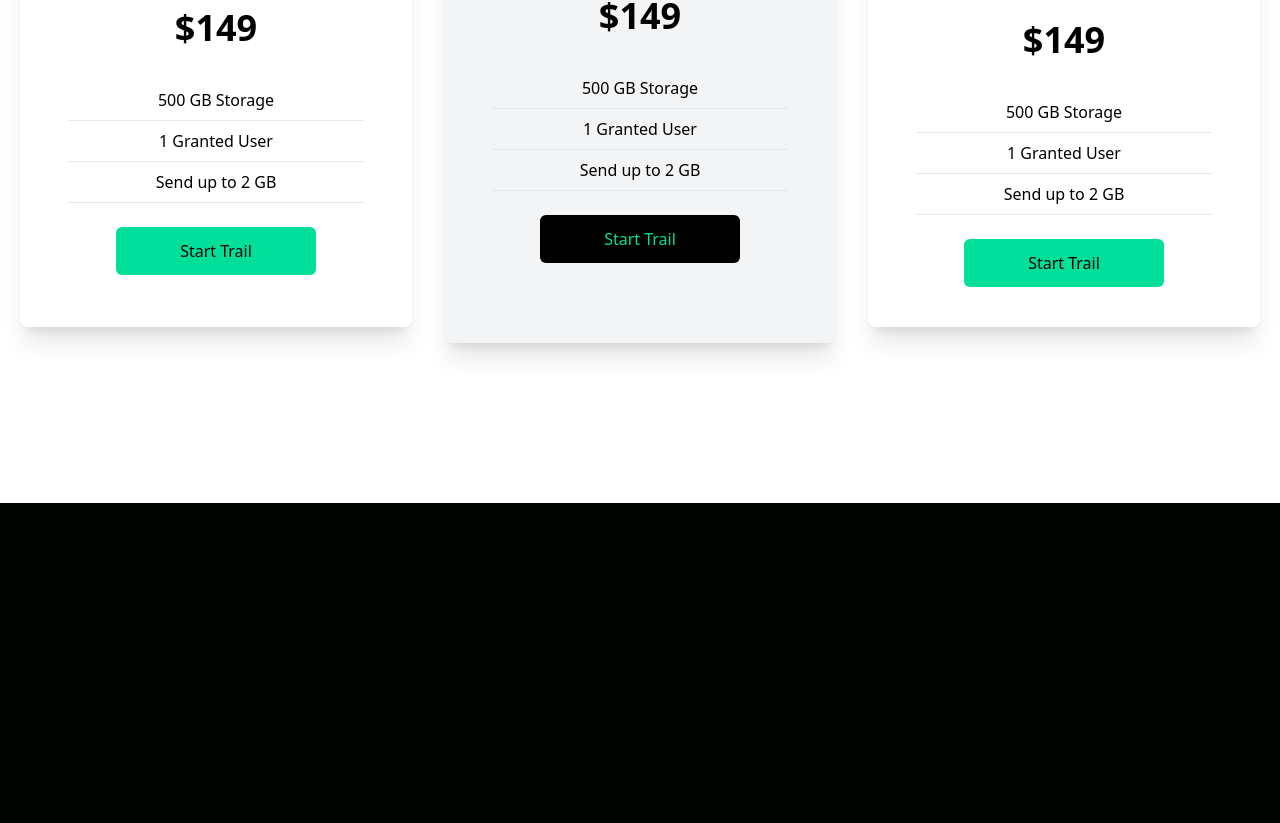
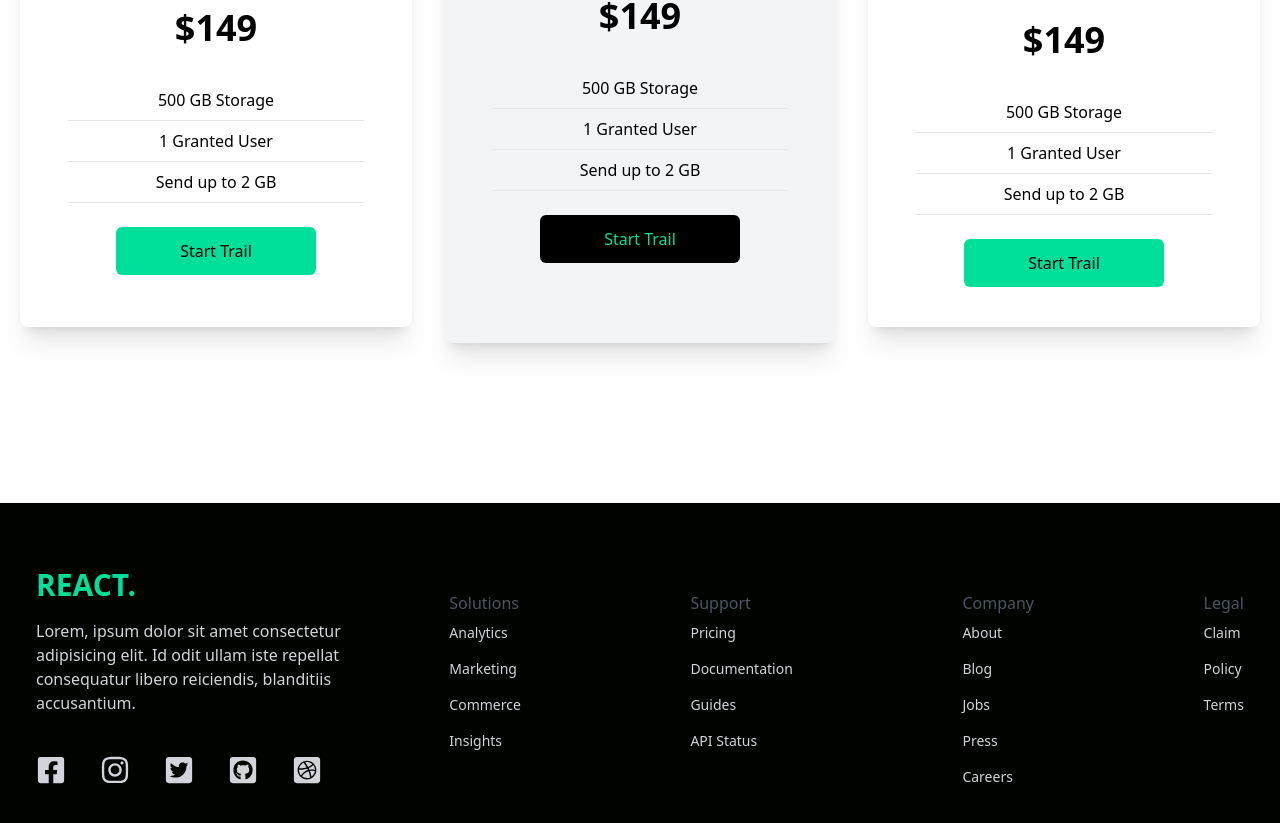
Before and after one commit to GulamMd/data-finance-react-app, a React (Create React App) app in the folder client/: page / in a window 1280 px wide. Shown: the part 1971-2794 px from the top of the page. Before the commit the page ends 2474 px from the top, so only its background shows below. Built offline with nearby package versions, Linux system fonts and the light colour scheme; the HTML template or start-up script is replaced by a standard one.

Commit message:
Added Footer component

```diff
--- a/client/src/App.js
+++ b/client/src/App.js
@@ -4,6 +4,7 @@
 import Analytics from "./components/Analytics";
 import Newsletter from "./components/Newsletter";
 import Cards from "./components/Cards";
+import Footer from "./components/Footer";
 
 function App() {
   return (
@@ -13,6 +14,7 @@
       <Analytics />
       <Newsletter />
       <Cards />
+      <Footer />
     </div>
   );
 }
--- /dev/null
+++ b/client/src/components/Footer.jsx
@@ -0,0 +1,70 @@
+import React from "react";
+import {
+  FaDribbbleSquare,
+  FaFacebookSquare,
+  FaGithubSquare,
+  FaInstagram,
+  FaTwitterSquare,
+} from "react-icons/fa";
+
+const Footer = () => {
+  return (
+    <div className="max-w-[1240px] mx-auto py-16 px-4 grid lg:grid-cols-3 gap-8 text-gray-300">
+      <div>
+        <h1 className="w-full text-3xl font-bold text-[#00df9a]">REACT.</h1>
+        <p className="py-4">
+          Lorem, ipsum dolor sit amet consectetur adipisicing elit. Id odit
+          ullam iste repellat consequatur libero reiciendis, blanditiis
+          accusantium.
+        </p>
+        <div className="flex justify-between md:w-[75%] my-6">
+            <FaFacebookSquare size={30} />
+            <FaInstagram size={30} />
+            <FaTwitterSquare size={30} />
+            <FaGithubSquare size={30} />
+            <FaDribbbleSquare size={30} />
+        </div>
+      </div>
+      <div className="lg:col-span-2 flex justify-between mt-6">
+        <div>
+            <h6 className="font-medium text-gray-600">Solutions</h6>
+            <ul>
+                <li className="text-sm py-2">Analytics</li>
+                <li className="text-sm py-2">Marketing</li>
+                <li className="text-sm py-2">Commerce</li>
+                <li className="text-sm py-2">Insights</li>
+            </ul>
+        </div>
+        <div>
+            <h6 className="font-medium text-gray-600">Support</h6>
+            <ul>
+                <li className="text-sm py-2">Pricing</li>
+                <li className="text-sm py-2">Documentation</li>
+                <li className="text-sm py-2">Guides</li>
+                <li className="text-sm py-2">API Status</li>
+            </ul>
+        </div>
+        <div>
+            <h6 className="font-medium text-gray-600">Company</h6>
+            <ul>
+                <li className="text-sm py-2">About</li>
+                <li className="text-sm py-2">Blog</li>
+                <li className="text-sm py-2">Jobs</li>
+                <li className="text-sm py-2">Press</li>
+                <li className="text-sm py-2">Careers</li>
+            </ul>
+        </div>
+        <div>
+            <h6 className="font-medium text-gray-600">Legal</h6>
+            <ul>
+                <li className="text-sm py-2">Claim</li>
+                <li className="text-sm py-2">Policy</li>
+                <li className="text-sm py-2">Terms</li>
+            </ul>
+        </div>
+      </div>
+    </div>
+  );
+};
+
+export default Footer;
```
